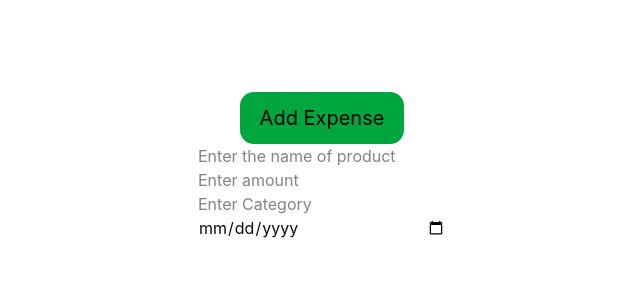
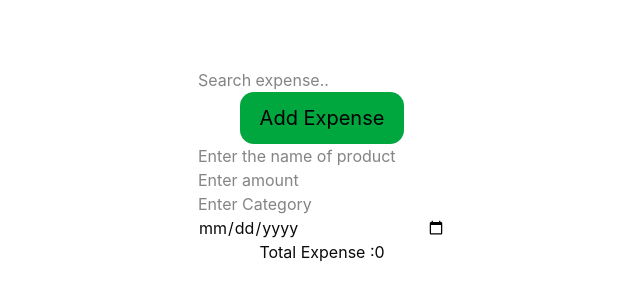
Before and after one commit to Mayank4543/javascript, a React (Vite) app in the folder Practice/project05/my-app/: page / in a window 1280 px wide. Shown: the part 234-534 px from the top of the page, without its empty margins (318-958 px from the left). Built offline with nearby package versions, Linux system fonts and the light colour scheme.

Commit message:
working searching and localstorage functionalty

```diff
--- a/Practice/project05/my-app/src/App.tsx
+++ b/Practice/project05/my-app/src/App.tsx
@@ -1,4 +1,4 @@
-import { useState } from 'react';
+import { useState, useEffect } from 'react';
 
 type ExpenseTracker = {
     id: number,
@@ -9,13 +9,21 @@ type ExpenseTracker = {
 }
 
 const App = () => {
-    const [expense, setExpense] = useState<ExpenseTracker[]>([]);
+    const [expense, setExpense] = useState<ExpenseTracker[]>(() => {
+        const storedTodos = localStorage.getItem("expense");
+        if (storedTodos) {
+            return JSON.parse(storedTodos);
+        }
+        return storedTodos ? JSON.parse(storedTodos) : [];
+
+    });
     const [form, setform] = useState({
         name: "",
         amount: "",
         category: "",
         date: ""
     });
+    const [search, setsearch] = useState("")
 
     const handleChange = (
         e: React.ChangeEvent<HTMLInputElement>
@@ -49,10 +57,24 @@ const App = () => {
         const deleteexpense = expense.filter((item) => item.id != id);
         setExpense(deleteexpense);
     }
+    const totalexpense = expense.reduce((sum, item) =>
+        sum + item.amount,
+        0
+    )
+    const filtersearch = expense.filter((items) => items.name.toLowerCase().includes(search.toLowerCase()) || items.category.toLowerCase().includes(search.toLowerCase()) || items.date.toLowerCase().includes(search.toLowerCase()))
+
+
+    const handlesearch = (value: string) => {
+        setsearch(value);
+    }
+    useEffect(() => {
+        localStorage.setItem("expense", JSON.stringify("expense"))
+    }, [expense])
     return (
         <>
 
             <div className='flex items-center justify-center min-h-screen flex-col '>
+                <input type="search" placeholder='Search expense..' value={search} onChange={(e) => handlesearch(e.target.value)} />
                 <button onClick={addExpense} className='px-5 py-3 rounded-xl bg-green-600 text-xl hover:bg-green-500 cursor-pointer text-black'>Add Expense</button>
                 <div className='flex flex-col'>
 
@@ -64,7 +86,7 @@ const App = () => {
                 </div>
                 <div>
                     {
-                        expense.map((item) => (
+                        filtersearch.map((item) => (
                             <div key={item.id}>
                                 <p>{item.name}</p>
                                 <p>{item.amount}</p>
@@ -74,6 +96,10 @@ const App = () => {
                             </div>
                         ))
                     }
+
+                </div>
+                <div>
+                    <p>Total Expense :{totalexpense}</p>
                 </div>
             </div>
         </>
```
